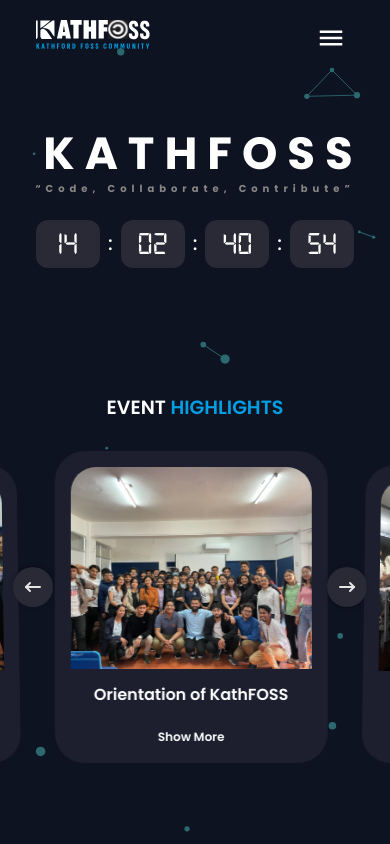
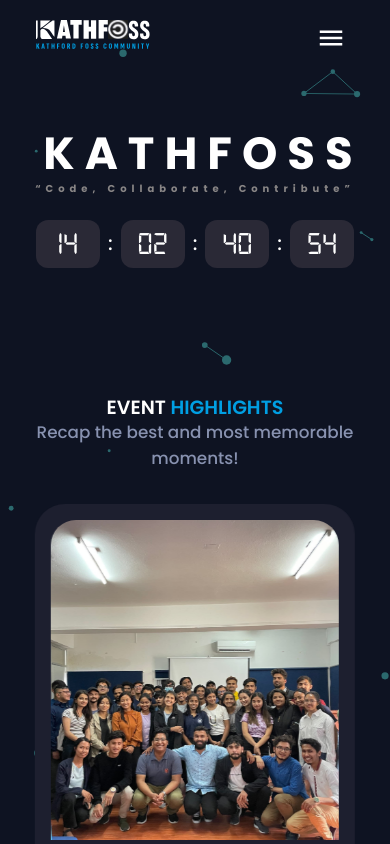
Before and after one commit to kusiyaitkrishna/kathfoss-web, a Next.js app: page / in a window 390 px wide. Shown: the top 844 px of the page. Built offline with nearby package versions, Linux system fonts and the light colour scheme; what @mui/material-nextjs would draw is missing.

Commit message:
Fix/event highlight (#44)
* added description

* description in event-highight

* compressed size of image

* fixed the responsiveness for all device

* fixed the responsiveness for all device

```diff
--- a/src/app/components/EventsHighlight.tsx
+++ b/src/app/components/EventsHighlight.tsx
@@ -29,6 +29,20 @@ export const EventsHighlight = () => {
           >
             HIGHLIGHTS
           </Typography>
+
+          <Typography
+            variant="h6"
+            component="h6"
+            align="center"
+            gutterBottom
+            sx={{
+              marginBottom: 3,
+              color: "#8892b0",
+            }}
+          >
+            Recap the best and most memorable moments!
+          </Typography>
+
         </Typography>
       </Box>
 
--- a/src/app/components/ui/carousel.tsx
+++ b/src/app/components/ui/carousel.tsx
@@ -69,7 +69,7 @@ const Slide = ({ slide, index, current, handleSlideClick }: SlideProps) => {
   return (
     <Box
       sx={{
-        perspective: "1200px",
+        perspective: "2000px",
         transformStyle: "preserve-3d",
       }}
     >
@@ -83,23 +83,19 @@ const Slide = ({ slide, index, current, handleSlideClick }: SlideProps) => {
           opacity: 1,
           transition:
             "transform 0.5s cubic-bezier(0.4, 0, 0.2, 1), height 0.3s ease-in-out",
-          width: { sm: "70vmin", xs: "70vmin" },
+          width: {
+            xs: "20rem",
+            sm: "25rem",
+            md: "30rem",
+            lg: "35rem",
+            xl: "40rem",
+          },
           height: {
-            sm: isExpanded ? "85vmin" : "65vmin",
-            xl: isExpanded ? "70vmin" : "59vmin",
-          },
-
-          "@media (max-width: 375px)": {
-            height: isExpanded ? "120vmin" : "81vmin",
-          },
-          " @media (min-width: 376px) and (max-width: 390px) ": {
-            height: isExpanded ? "110vmin" : "80vmin",
-          },
-          "@media (min-width: 391px) and (max-width: 414px)": {
-            height: isExpanded ? "107vmin" : "80vmin",
-          },
-          "@media (min-width: 415px) and @media (max-width: 430px)": {
-            height: isExpanded ? "105vmin" : "78vmin",
+            xs: isExpanded ? "34rem" : "26.5rem",
+            sm: isExpanded ? "37rem" : "28rem",
+            md: isExpanded ? "40rem" : "32rem",
+            lg: isExpanded ? "38rem" : "32rem",
+            xl: isExpanded ? "46rem" : "39.5rem",
           },
           marginX: "4vmin",
           zIndex: 10,
@@ -139,7 +135,14 @@ const Slide = ({ slide, index, current, handleSlideClick }: SlideProps) => {
             sx={{
               position: "relative",
               width: "100%",
-              height: { sm: "50vmin", xs: "60vmin" },
+              height: {
+                xs: "22rem",
+                sm: "22rem",
+                md: "26rem",
+                lg: "26rem",
+                xl: "33.5rem",
+              },
+
               overflow: "hidden",
               padding: "16px",
               boxSizing: "border-box",
@@ -193,11 +196,13 @@ const Slide = ({ slide, index, current, handleSlideClick }: SlideProps) => {
             <Typography
               variant="h4"
               sx={{
-                fontWeight: "600",
-                fontSize: { sm: "24px", xs: "16px" },
+                fontWeight: "500",
+                fontSize: { sm: "23px", xs: "16px" },
                 marginBottom: "6px",
                 textAlign: "center",
                 width: "100%",
+                color: "grey.300",
+
               }}
             >
               {title}
@@ -227,7 +232,7 @@ const Slide = ({ slide, index, current, handleSlideClick }: SlideProps) => {
           <Button
             onClick={() => setIsExpanded(!isExpanded)}
             sx={{
-              color: "white",
+              color: `${isExpanded ? "gray" : "grey.400"}`,
               margin: "8px",
               fontSize: { sm: "14px", xs: "12px" },
               textTransform: "none",
@@ -348,8 +353,20 @@ export default function Carousel({ slides }: CarouselProps) {
     <Box
       sx={{
         position: "relative",
-        width: "80vmin",
-        height: "70vmin",
+        width: {
+          xs: "22rem",
+          sm: "30rem",
+          md: "35rem",
+          lg: "39rem",
+          xl: "45rem",
+        },
+        height: {
+          xs: "30rem",
+          sm: "30rem",
+          md: "36rem",
+          lg: "36rem",
+          xl: "45rem",
+        },
         marginX: "auto",
       }}
       aria-labelledby={`carousel-heading-${id}`}
@@ -384,7 +401,7 @@ export default function Carousel({ slides }: CarouselProps) {
           top: "50%",
           left: 0,
           right: 0,
-          display: "flex",
+          display: { md: "flex", xs: "none" },
           justifyContent: "space-between",
           alignItems: "center",
           transform: "translateY(-50%)",
```
